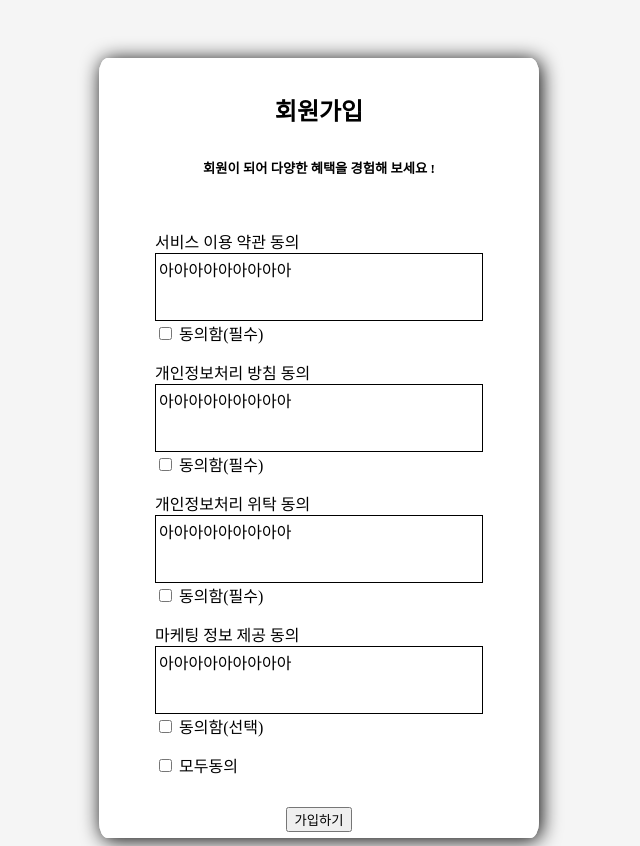
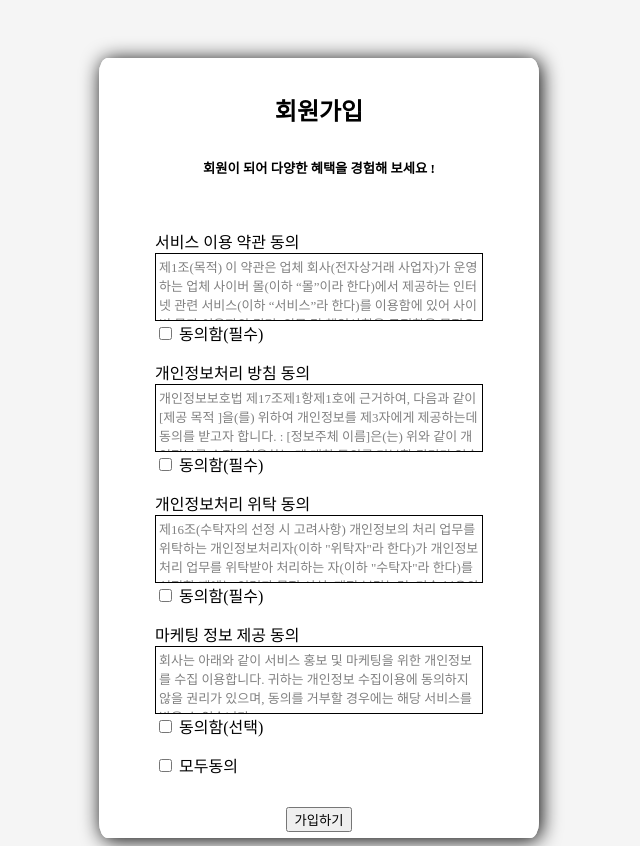
Before and after one commit to zldn109/sign-up-page, a plain HTML site: page index2.html in a window 1280 px wide. Shown: the whole page, without its empty margins (321-961 px from the left). Drawn offline with Linux system fonts and the light colour scheme.

Commit message:
이용약관 내용 부분 추가
추가를 하였지만 간략하게 일부부분만 추가하였기에 추후 사용시에는 변경이 필요함

```diff
--- a/index2.css
+++ b/index2.css
@@ -44,4 +44,6 @@ h2 {
   padding: 3px;
   overflow: scroll;
   overflow-x: hidden;
+  color: grey;
+  font-size: small;
 }
--- a/index2.html
+++ b/index2.html
@@ -16,7 +16,14 @@
           <div>
             <label for="agree1-input">서비스 이용 약관 동의</label>
           </div>
-          <div class="agree-content">아아아아아아아아아</div>
+          <div class="agree-content">
+            제1조(목적) 이 약관은 업체 회사(전자상거래 사업자)가 운영하는 업체
+            사이버 몰(이하 “몰”이라 한다)에서 제공하는 인터넷 관련 서비스(이하
+            “서비스”라 한다)를 이용함에 있어 사이버 몰과 이용자의 권리․의무 및
+            책임사항을 규정함을 목적으로 합니다. ※「PC통신, 무선 등을 이용하는
+            전자상거래에 대해서도 그 성질에 반하지 않는 한 이 약관을
+            준용합니다.」
+          </div>
           <div>
             <input id="agree1-input" type="checkbox" required />
             <label for="agree1-input">동의함(필수)</label>
@@ -27,7 +34,12 @@
           <div>
             <label for="agree2-input">개인정보처리 방침 동의</label>
           </div>
-          <div class="agree-content">아아아아아아아아아</div>
+          <div class="agree-content">
+            개인정보보호법 제17조제1항제1호에 근거하여, 다음과 같이 [제공 목적
+            ]을(를) 위하여 개인정보를 제3자에게 제공하는데 동의를 받고자 합니다.
+            : [정보주체 이름]은(는) 위와 같이 개인정보를 수집․ 이용하는 데 대한
+            동의를 거부할 권리가 있습니다.
+          </div>
           <div>
             <input id="agree2-input" type="checkbox" required />
             <label for="agree2-input">동의함(필수)</label>
@@ -38,7 +50,13 @@
           <div class="agree">
             <label for="agree3-input">개인정보처리 위탁 동의</label>
           </div>
-          <div class="agree-content">아아아아아아아아아</div>
+          <div class="agree-content">
+            제16조(수탁자의 선정 시 고려사항) 개인정보의 처리 업무를 위탁하는
+            개인정보처리자(이하 "위탁자"라 한다)가 개인정보 처리 업무를 위탁받아
+            처리하는 자(이하 "수탁자"라 한다)를 선정할 때에는 인력과 물적 시설,
+            재정 부담능력, 기술 보유의 정도, 책임능력 등 개인정보 처리 및 보호
+            역량을 종합적으로 고려하여야 한다.
+          </div>
           <div>
             <input id="agree3-input" type="checkbox" required />
             <label for="agree3-input">동의함(필수)</label>
@@ -49,7 +67,11 @@
           <div>
             <label for="agree4-input">마케팅 정보 제공 동의</label>
           </div>
-          <div class="agree-content">아아아아아아아아아</div>
+          <div class="agree-content">
+            회사는 아래와 같이 서비스 홍보 및 마케팅을 위한 개인정보를 수집
+            이용합니다. 귀하는 개인정보 수집이용에 동의하지 않을 권리가 있으며,
+            동의를 거부할 경우에는 해당 서비스를 받을 수 없습니다.
+          </div>
           <div>
             <input id="agree4-input" type="checkbox" />
             <label for="agree4-input">동의함(선택)</label>
```
